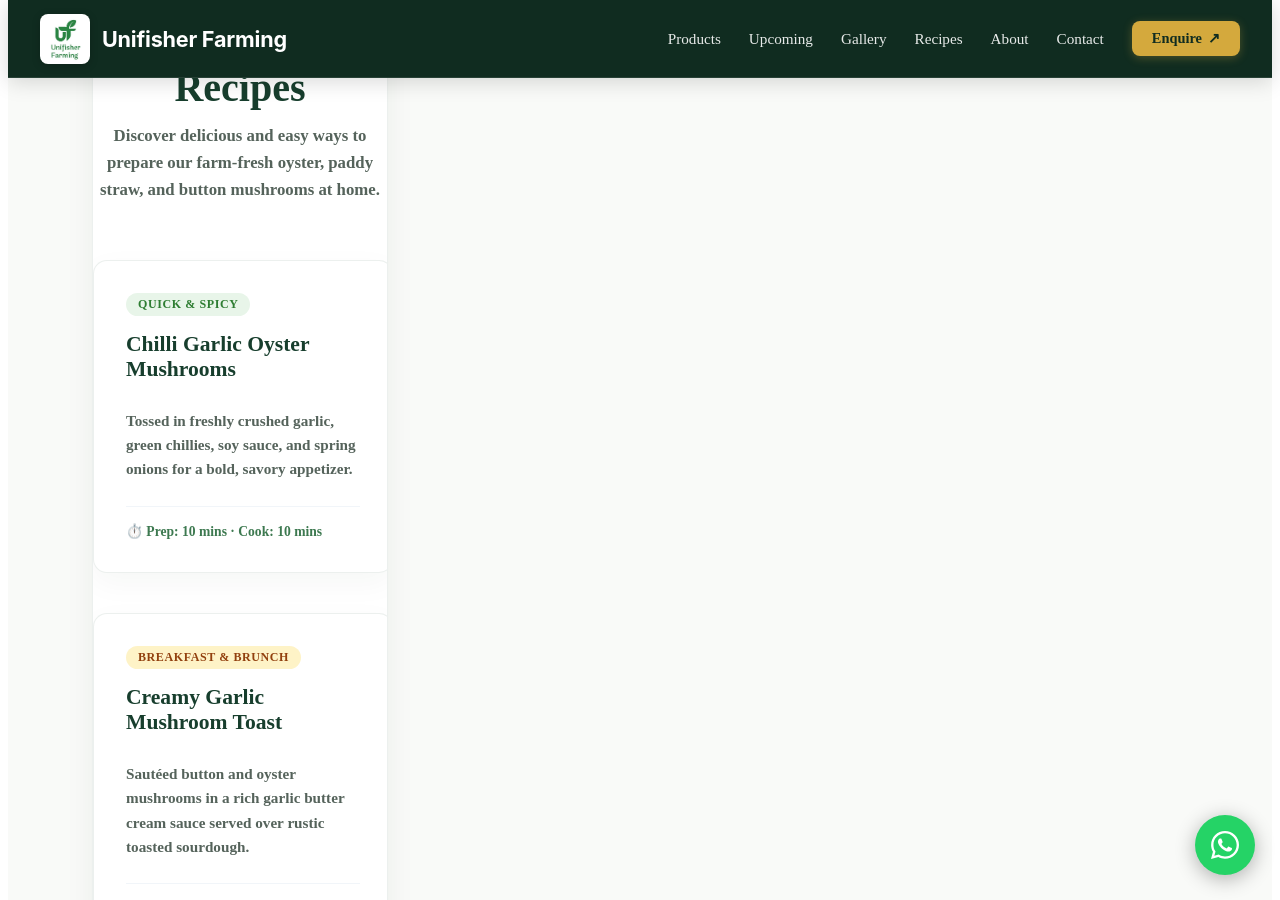
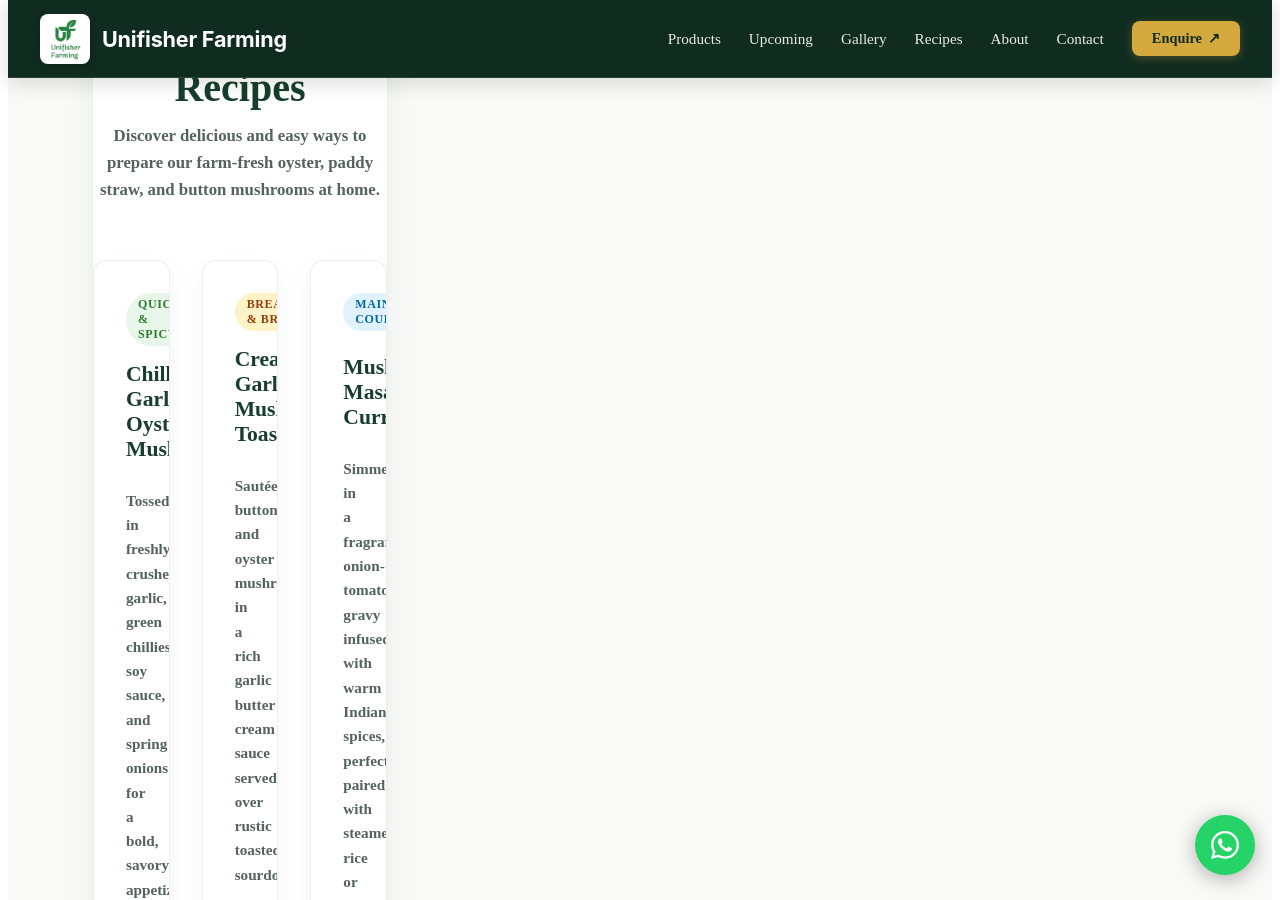
Before and after one commit to Unifisher/Unifisher-Website, a Jekyll site: the page built from index.html, in a window 1280 px wide and 900 px high, scrolled down 3385 px. Built offline with Jekyll 4.4.1, drawn with Linux system fonts in a browser that asks for light colours; some web fonts are replaced.

Commit message:
Update recipes.html

```diff
--- a/_includes/recipes.html
+++ b/_includes/recipes.html
@@ -1,8 +1,8 @@
-<section id="recipes" style="padding: 5rem 1.5rem; background-color: #f6f5ed;">
-  <div style="max-width: 1160px; margin: 0 auto;">
+<section id="recipes" style="width: 100%; padding: 5rem 1.5rem; background-color: #f6f5ed; box-sizing: border-box;">
+  <div style="max-width: 1160px; width: 100%; margin: 0 auto; box-sizing: border-box;">
 
     <!-- Section Heading -->
-    <div style="text-align: center; margin-bottom: 3.5rem;">
+    <div style="text-align: center; margin-bottom: 3.5rem; width: 100%;">
       <p style="color: #3d7950; font-weight: 700; font-size: 0.85rem; text-transform: uppercase; letter-spacing: 0.08em; margin-bottom: 0.5rem;">
         Culinary Inspiration
       </p>
@@ -14,11 +14,11 @@
       </p>
     </div>
 
-    <!-- Recipe Cards Grid -->
-    <div style="display: grid; grid-template-columns: repeat(auto-fit, minmax(300px, 1fr)); gap: 2.5rem;">
+    <!-- Recipe Cards Horizontal Grid -->
+    <div style="display: grid; grid-template-columns: repeat(3, 1fr); gap: 2rem; width: 100%; box-sizing: border-box;">
 
-      <!-- Recipe 1 -->
-      <div style="background: #ffffff; border-radius: 14px; border: 1px solid rgba(23,62,45,0.08); overflow: hidden; box-shadow: 0 10px 30px rgba(16,44,32,0.04); display: flex; flex-direction: column;">
+      <!-- Recipe 1: Chilli Garlic Oyster Mushrooms -->
+      <div style="background: #ffffff; border-radius: 14px; border: 1px solid rgba(23,62,45,0.08); overflow: hidden; box-shadow: 0 10px 30px rgba(16,44,32,0.04); display: flex; flex-direction: column; box-sizing: border-box;">
         <div style="padding: 2rem; display: flex; flex-direction: column; flex-grow: 1;">
           <div style="display: inline-block; background: #e8f5e9; color: #2e7d32; font-size: 0.75rem; font-weight: 700; text-transform: uppercase; letter-spacing: 0.05em; padding: 0.25rem 0.75rem; border-radius: 9999px; margin-bottom: 1rem; width: fit-content;">
             Quick & Spicy
@@ -33,8 +33,8 @@
         </div>
       </div>
 
-      <!-- Recipe 2 -->
-      <div style="background: #ffffff; border-radius: 14px; border: 1px solid rgba(23,62,45,0.08); overflow: hidden; box-shadow: 0 10px 30px rgba(16,44,32,0.04); display: flex; flex-direction: column;">
+      <!-- Recipe 2: Creamy Garlic Mushroom Toast -->
+      <div style="background: #ffffff; border-radius: 14px; border: 1px solid rgba(23,62,45,0.08); overflow: hidden; box-shadow: 0 10px 30px rgba(16,44,32,0.04); display: flex; flex-direction: column; box-sizing: border-box;">
         <div style="padding: 2rem; display: flex; flex-direction: column; flex-grow: 1;">
           <div style="display: inline-block; background: #fef3c7; color: #92400e; font-size: 0.75rem; font-weight: 700; text-transform: uppercase; letter-spacing: 0.05em; padding: 0.25rem 0.75rem; border-radius: 9999px; margin-bottom: 1rem; width: fit-content;">
             Breakfast & Brunch
@@ -49,8 +49,8 @@
         </div>
       </div>
 
-      <!-- Recipe 3 -->
-      <div style="background: #ffffff; border-radius: 14px; border: 1px solid rgba(23,62,45,0.08); overflow: hidden; box-shadow: 0 10px 30px rgba(16,44,32,0.04); display: flex; flex-direction: column;">
+      <!-- Recipe 3: Traditional Mushroom Masala Curry -->
+      <div style="background: #ffffff; border-radius: 14px; border: 1px solid rgba(23,62,45,0.08); overflow: hidden; box-shadow: 0 10px 30px rgba(16,44,32,0.04); display: flex; flex-direction: column; box-sizing: border-box;">
         <div style="padding: 2rem; display: flex; flex-direction: column; flex-grow: 1;">
           <div style="display: inline-block; background: #e0f2fe; color: #0369a1; font-size: 0.75rem; font-weight: 700; text-transform: uppercase; letter-spacing: 0.05em; padding: 0.25rem 0.75rem; border-radius: 9999px; margin-bottom: 1.5rem; width: fit-content;">
             Main Course
@@ -68,7 +68,7 @@
     </div>
 
     <!-- Call to Action Banner -->
-    <div style="margin-top: 3rem; background: #102c20; border-radius: 12px; padding: 2rem; text-align: center; color: #ffffff;">
+    <div style="margin-top: 3rem; background: #102c20; border-radius: 12px; padding: 2rem; text-align: center; color: #ffffff; width: 100%; box-sizing: border-box;">
       <h3 style="margin: 0 0 0.5rem; font-size: 1.25rem; font-weight: 700; color: #d4a93d;">Ready to cook something fresh?</h3>
       <p style="margin: 0 0 1.25rem; color: rgba(255,255,255,0.8); font-size: 0.95rem;">Order fresh mushrooms directly from our farm today.</p>
       <a href="https://wa.me/918967211315?text=Hello%20Unifisher%20Farming,%20I%20would%20like%20to%20order%20fresh%20mushrooms." target="_blank" rel="noopener"
```
